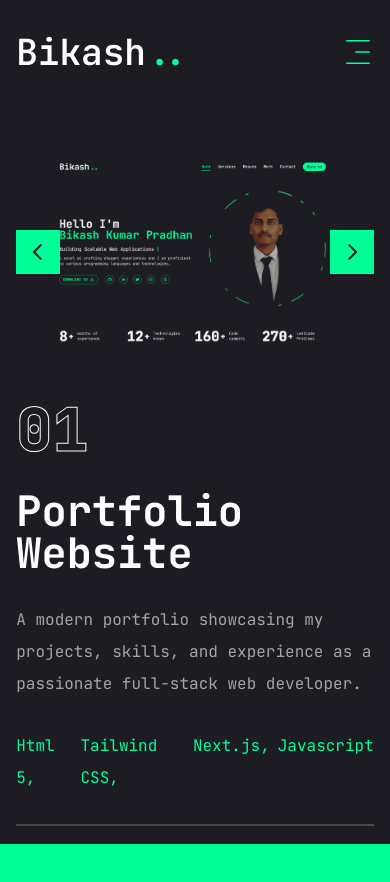
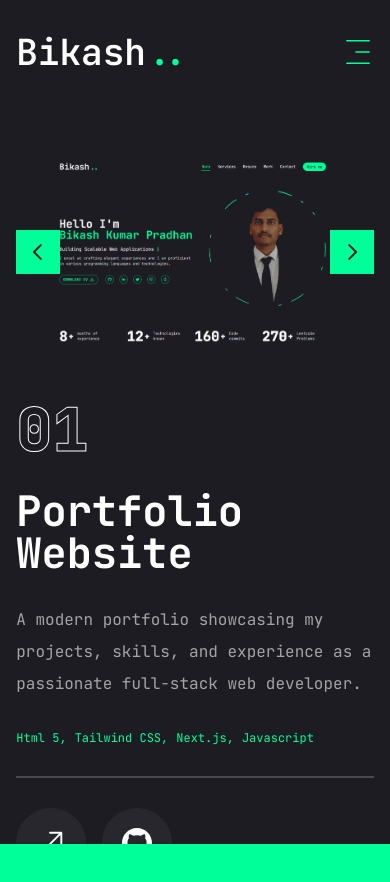
Before and after one commit to Bikashpradhan-2004/bikash-portfolio, a Next.js app: page /work in a window 390 px wide. Shown: the top 882 px of the page. Built offline with nearby package versions, Linux system fonts and the light colour scheme.

Commit message:
refactor: adjust text size for TechStack component list items feat: add Attendox image to public web assets

```diff
--- a/components/Work/ProjectCard/TechStack.jsx
+++ b/components/Work/ProjectCard/TechStack.jsx
@@ -2,7 +2,7 @@ const TechStack = ({ stack }) => {
   return (
     <ul className="flex gap-2 md:gap-4">
       {stack.map((item, index) => (
-        <li key={index} className="md:text-xl text-accent">
+        <li key={index} className="text-xs md:text-xl text-accent">
           {item.name}
           {index !== stack.length - 1 && ","}
         </li>
```
Also changed, not shown: public/websides/Attendox.png (added).
